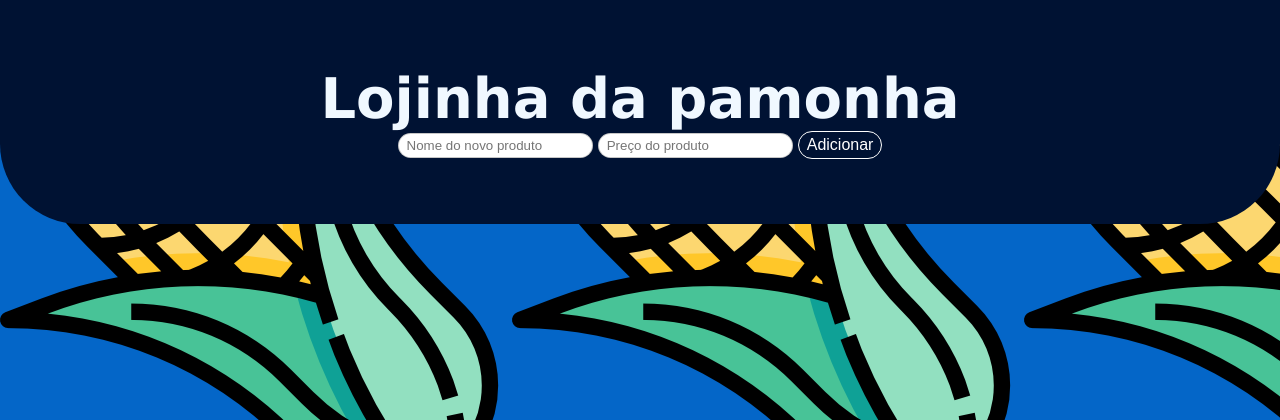
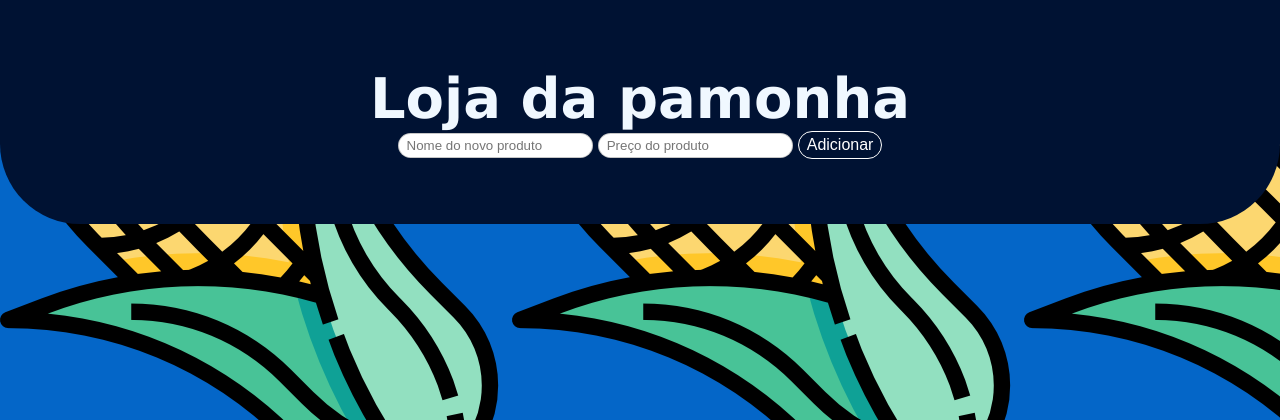
Before and after one commit to DanielBasic/vitrine_flask_python, a Flask app: page / in a window 1280 px wide. Shown: the top 420 px of the page. Run offline with Flask 2, Linux system fonts and the light colour scheme; the visitor is signed in with stand-in values (Sample User, id 1); data that the repository does not hold is empty.

Commit message:
Change pamonha

```diff
--- a/templates/index.html
+++ b/templates/index.html
@@ -12,7 +12,7 @@
 <body>
 
   <header>
-    <span class="title">Lojinha da pamonha</span>
+    <span class="title">Loja da pamonha</span>
     <form action="/ad_product" method="POST">
       <input type="text" placeholder="Nome do novo produto" name="name_nw_product">
       <input type="number" placeholder="Preço do produto" min="0" name="price_nw_product">
```
Also changed, not shown: 1 other file.
